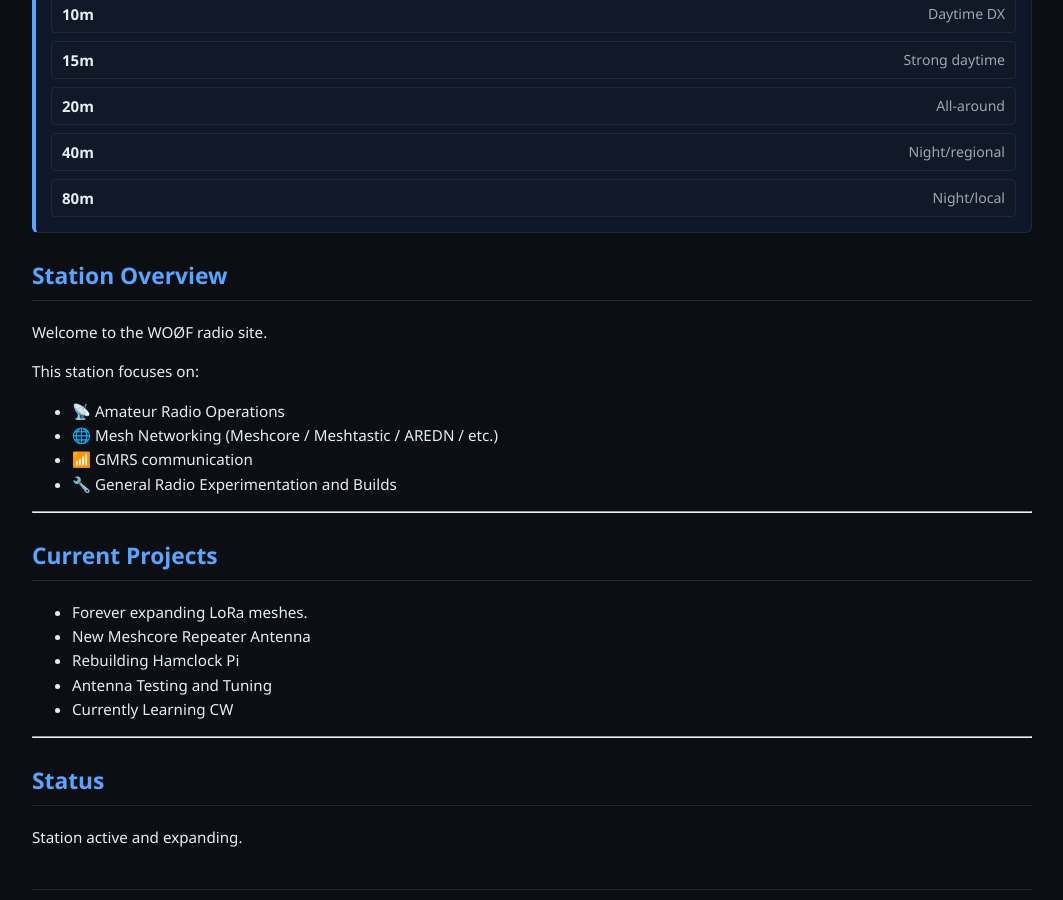
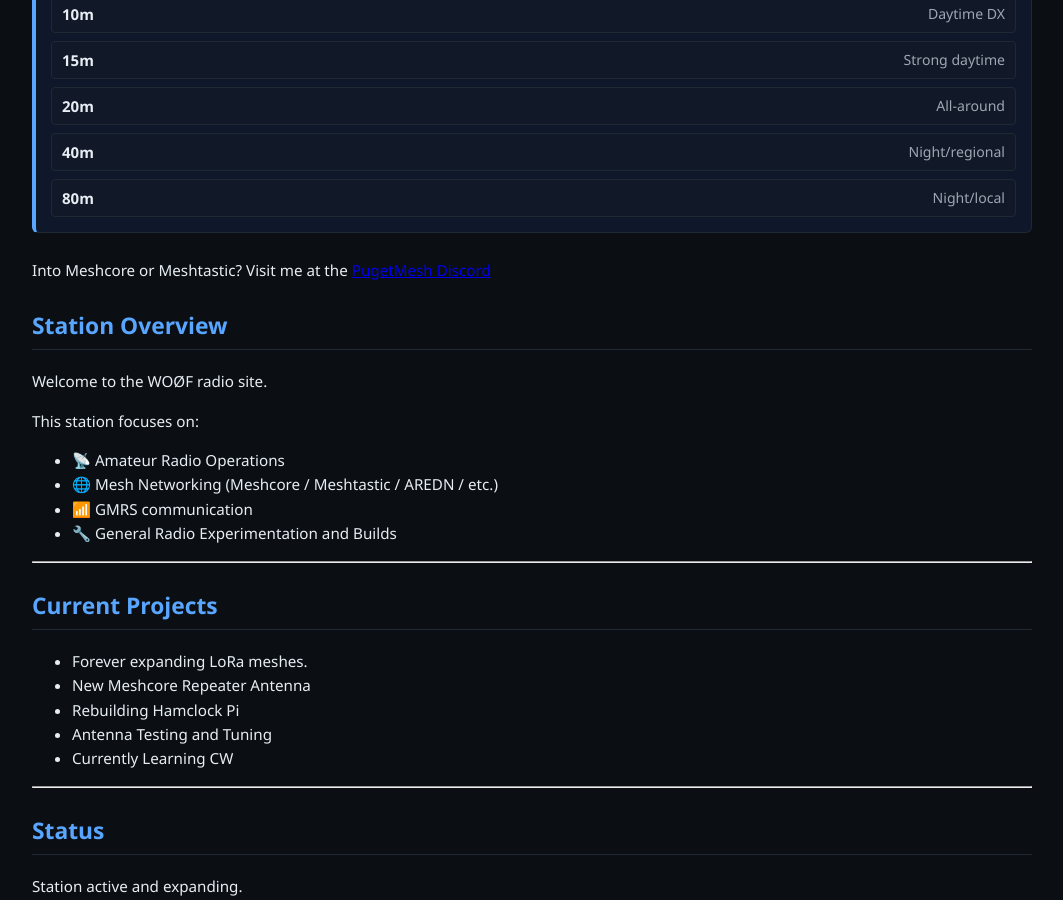
Before and after one commit to Lymitliss/Lymitliss.github.io, a Jekyll site: the page built from index.md, in a window 1280 px wide and 900 px high, scrolled down 816 px. Shown: the whole window, without its empty margins (108-1171 px from the left). Built offline with Jekyll 4.4.1, drawn with Linux system fonts in a browser that asks for light colours.

Commit message:
Update index.md

```diff
--- a/index.md
+++ b/index.md
@@ -2,6 +2,10 @@
 layout: default
 title: WOØF Amateur, GMRS and Mesh Radio
 ---
+
+<div class="home-banner">
+  Into Meshcore or Meshtastic? Visit me at the <a href="https://pugetmesh.org/" target="_blank" rel="noopener">PugetMesh Discord</a>
+</div>
 
 ## Station Overview
 
```
